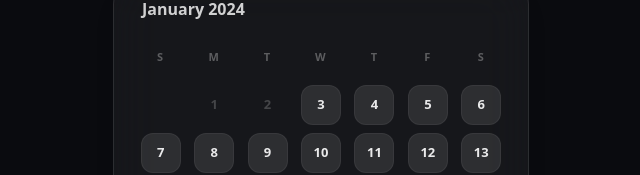
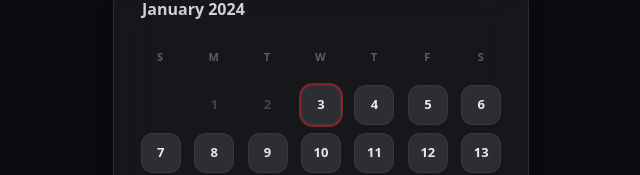
Before and after one commit to PeterSoeMoe-prog/sarkyat, a Next.js app in the folder web/: page /calendar in a window 1280 px wide. Shown: the part 10810-10985 px from the top of the page, without its empty margins (319-959 px from the left). Built offline with nearby package versions, Linux system fonts and the light colour scheme; no server answers.

Commit message:
Calendar: Focus and scroll to earliest missed target day

```diff
--- a/web/src/app/calendar/page.tsx
+++ b/web/src/app/calendar/page.tsx
@@ -13,7 +13,7 @@ function CalendarMonth({
   startDay = DEFAULT_STARTING_DATE,
   historyData,
   dailyTarget,
-  earliestSuccessDate,
+  earliestMissDate,
   earliestSuccessRef
 }: {
   year: number;
@@ -21,7 +21,7 @@ function CalendarMonth({
   startDay?: string;
   historyData: Record<string, number>;
   dailyTarget: number;
-  earliestSuccessDate: string | null;
+  earliestMissDate: string | null;
   earliestSuccessRef: React.RefObject<HTMLDivElement | null>;
 }) {
   const monthName = new Date(year, month).toLocaleString("default", { month: "long" });
@@ -47,16 +47,17 @@ function CalendarMonth({
     const isStarted = currentDay >= startingDate && currentDay <= today;
     const dailyCount = historyData[isoString] || 0;
     const isSuccess = dailyCount >= dailyTarget;
-    const isEarliestSuccess = isoString === earliestSuccessDate;
+    const isEarliestMiss = isoString === earliestMissDate;
 
     days.push(
       <div
         key={d}
-        ref={isEarliestSuccess ? earliestSuccessRef : null}
+        ref={isEarliestMiss ? earliestSuccessRef : null}
         className={`h-10 w-10 flex flex-col items-center justify-center rounded-xl text-[13px] font-bold transition-all relative
           ${isToday ? "bg-gradient-to-r from-[#FF4D6D] to-[#FFB020] text-white shadow-[0_8px_20px_rgba(255,77,109,0.3)] scale-110 z-10" : ""}
           ${!isToday && isSuccess ? "bg-[#2CE08B]/20 text-[#2CE08B] border border-[#2CE08B]/30 shadow-[0_0_15px_rgba(44,224,139,0.2)]" : ""}
           ${!isToday && !isSuccess && isStarted ? "bg-white/10 text-white/90 border border-white/5" : ""}
+          ${isEarliestMiss && !isToday ? "ring-2 ring-red-500/50" : ""}
           ${!isStarted ? "text-white/20" : ""}
         `}
       >
@@ -103,24 +104,33 @@ export default function CalendarPage() {
     return dailyCounts;
   }, [items]);
 
-  const earliestSuccessDate = useMemo(() => {
+  const earliestMissDate = useMemo(() => {
     if (!startingDate) return null;
     const start = new Date(startingDate);
     start.setHours(0, 0, 0, 0);
-    const sortedDates = Object.keys(historyData)
-      .filter(d => new Date(d) >= start && historyData[d] >= dailyTarget)
-      .sort((a, b) => a.localeCompare(b));
-    return sortedDates[0] || null;
+    const today = new Date();
+    today.setHours(0, 0, 0, 0);
+
+    let current = new Date(start);
+    while (current <= today) {
+      const iso = current.toISOString().split('T')[0];
+      const count = historyData[iso] || 0;
+      if (count < dailyTarget) {
+        return iso;
+      }
+      current.setDate(current.getDate() + 1);
+    }
+    return null;
   }, [historyData, startingDate, dailyTarget]);
 
   useEffect(() => {
     setHasMounted(true);
-    if (earliestSuccessRef.current) {
+    if (earliestMissDate && earliestSuccessRef.current) {
       setTimeout(() => {
         earliestSuccessRef.current?.scrollIntoView({ behavior: 'smooth', block: 'center' });
       }, 500);
     }
-  }, [earliestSuccessDate]);
+  }, [earliestMissDate]);
 
   const totalDays = useMemo(() => {
     if (!startingDate) return 0;
@@ -189,7 +199,7 @@ export default function CalendarPage() {
                     startDay={startingDate}
                     historyData={historyData}
                     dailyTarget={dailyTarget}
-                    earliestSuccessDate={earliestSuccessDate}
+                    earliestMissDate={earliestMissDate}
                     earliestSuccessRef={earliestSuccessRef}
                   />
                 </motion.div>
```
